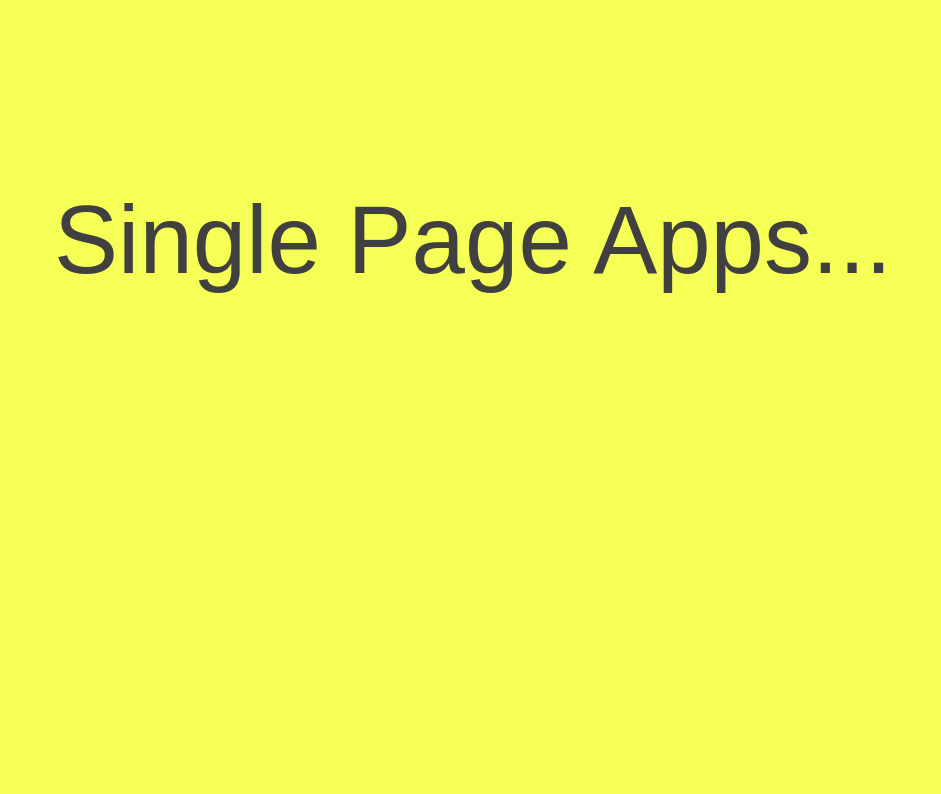
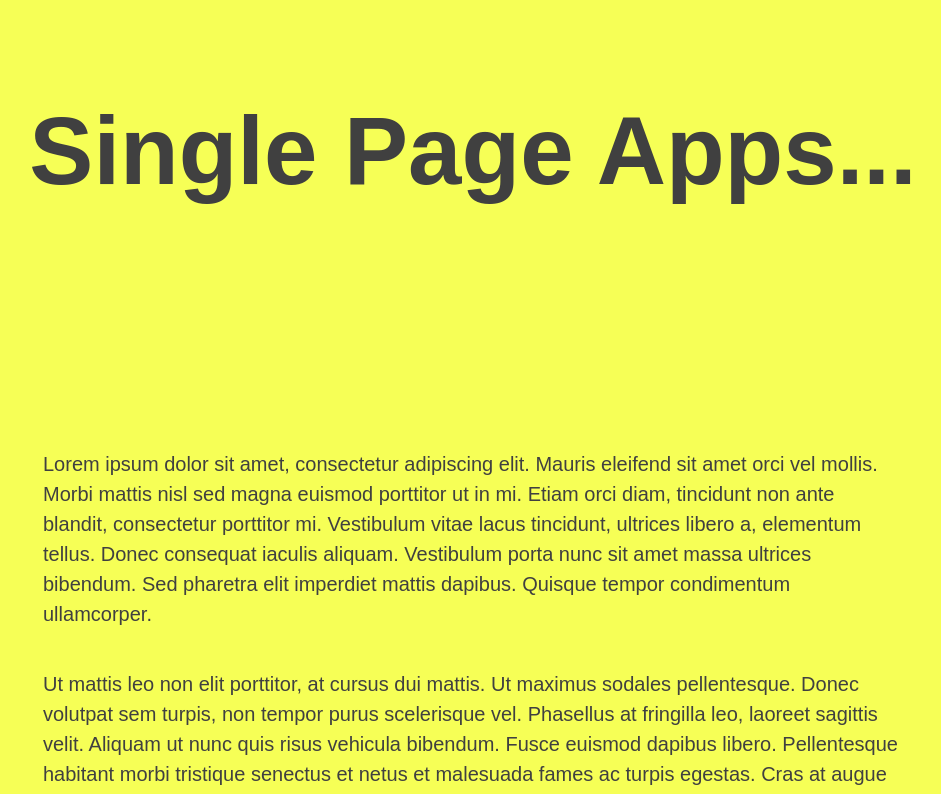
Before and after one commit to thathurtabit/spa-transition-workshop, a React (Create React App) app: page /page-1 in a window 1280 px wide. Shown: the part 160-954 px from the top of the page, without its empty margins (167-1108 px from the left). Before the commit the page ends 800 px from the top, so only its background shows below. Built offline with nearby package versions, Linux system fonts and the light colour scheme; what webfontloader would draw is missing.

Commit message:
Feat: More :lipstick:

```diff
--- a/src/App.js
+++ b/src/App.js
@@ -6,16 +6,15 @@ import theme from "./theme/theme";
 import GATracker from './helpers/GATracker';
 import Header from './components/molecules/Header/Header';
 import Routes from './components/organisms/Routes/Routes';
+import ScrollToTop from './helpers/ScrollToTop';
 
 /* eslint-disable */
 injectGlobal`
   html,
   body {
     height: 100%;
-    overflow: hidden;
     padding: 0;
     margin: 0;
-    min-height: 100%;
   }
 
   a:link,
@@ -37,19 +36,20 @@ injectGlobal`
   }
 
   ::selection {
-    background: #ffefd5;
-    color: #404040;
+    background: #404040;
+    color: #f6ff56;
   }
 `;
 /* eslint-enable */
 
 WebFont.load({
   google: {
-    families: ['Do Hyeon']
+    families: ['Do Hyeon', 'PT Sans']
   }
 });
 
 const AppWrapper = styled.section`
+  background: ${props => props.theme.colors.primary};
   font-family: 'Do Hyeon', sans-serif;
   overflow-x: hidden;
 `;
@@ -58,8 +58,10 @@ const App = () => (
   <BrowserRouter basename="/">
     <ThemeProvider theme={theme}>
       <AppWrapper>
-        <Header />
-        <Route path="/" component={GATracker(Routes, {})} />
+        <ScrollToTop>
+          <Header />
+          <Route path="/" component={GATracker(Routes, {})} />
+        </ScrollToTop>
       </AppWrapper>
     </ThemeProvider>
   </BrowserRouter>
--- a/src/components/molecules/Header/Header.styled.js
+++ b/src/components/molecules/Header/Header.styled.js
@@ -33,10 +33,11 @@ export const HeaderNavUl = styled.ul`
 
 export const HeaderNavLi = styled.li`
   list-style-type: none;
-  margin: 20px;
+  margin: 10px;
 
   a {
     align-items: center;
+    background: ${props => props.theme.colors.primary};
     border-radius: 100%;
     display: flex;
     flex-direction: column;
@@ -50,6 +51,10 @@ export const HeaderNavLi = styled.li`
       color: ${props => props.theme.colors.primary};
     }
   }
+
+  @media screen and (min-width: ${props => props.theme.breakpoints.md}) {
+    margin: 20px;
+  }
 `;
 
 const HeaderStyled = styled.header`
@@ -57,7 +62,7 @@ const HeaderStyled = styled.header`
   display: flex;
   color: ${props => props.theme.colors.light};
   flex-direction: row;
-  margin-top: 15px;
+  margin: 25px 15px 15px;
   text-align: center;
   position: relative;
 
--- a/src/components/organisms/Routes/Routes.styled.js
+++ b/src/components/organisms/Routes/Routes.styled.js
@@ -1,24 +1,48 @@
 import styled from "styled-components";
 
 const RoutesStyled = styled.section`
-    min-height: 100vh;
-    transition: transform ${props => props.theme.transition.duration} ${props => props.theme.transition.easeOut},
+
+    /* My Home page elements to transition */
+    .home-stuff {
+        transition: transform ${props => props.theme.transition.duration} ${props => props.theme.transition.cubicBez},
                 opacity ${props => props.theme.transition.duration} ${props => props.theme.transition.easeOut};
+    }
 
-
+    /* Home Transition from... */
     &.fade-enter,
     &.fade-exit.fade-exit-active {
-        opacity: 0;
-        transform: translateX(5%) rotateY(90deg) skew(45deg);
+        .home-stuff {
+            opacity: 0;
+            transform: translateX(-5vw);
+        }
     }
 
 
-    &.fade-enter.fade-enter-active,
-    &.fade-exit {
-        opacity: 1;
-        transform: translateX(0) rotateY(0) skew(0);
+    /* My ReusablePage elements to transition */
+    .title,
+    .content,
+    .home-stuff {
+        transition: transform ${props => props.theme.transition.duration} ${props => props.theme.transition.easeOut},
+                opacity ${props => props.theme.transition.duration} ${props => props.theme.transition.easeOut};
     }
 
+    .content {
+        transition-delay: 0.5s;
+    }
+
+    /* ReusablePage Transition from... */
+    &.fade-enter,
+    &.fade-exit.fade-exit-active {
+
+        .title {
+            opacity: 0;
+            transform: translateX(5%) rotateY(90deg) skew(45deg);
+        }
+        .content {
+            opacity: 0;
+            transform: translateY(10vh);
+        }
+    }
 `;
 
 export default RoutesStyled;
--- a/src/components/pages/ReusablePage/Page.styled.js
+++ b/src/components/pages/ReusablePage/Page.styled.js
@@ -1,11 +1,12 @@
 import styled from 'styled-components';
 
-const PageWrap = styled.section`
+const PageStyled = styled.section`
     align-items: center;
     display: flex;
     flex-direction: column;
-    height: 100vh;
     justify-content: center;
+    margin-top: 10vh;
+    overflow: hidden;
 
     &.page-style-1 {
         /* Stuff here ? */
@@ -26,9 +27,9 @@ const PageWrap = styled.section`
             display: inline-block;
             opacity: 0;
             transform: translateY(50%);
-            transition: transform 0.5s ${props => props.theme.transition.cubicBez},
-                        opacity 0.5s ${props => props.theme.transition.easeOut};
-            transition-delay: 0.5s;
+            transition: transform 0.75s ${props => props.theme.transition.cubicBez},
+                        opacity 0.75s ${props => props.theme.transition.easeOut};
+            transition-delay: 1s;
 
             .fade-enter-done & {
                 opacity: 1;
@@ -38,4 +39,4 @@ const PageWrap = styled.section`
     }
 `;
 
-export default PageWrap;
+export default PageStyled;
--- a/src/components/pages/ReusablePage/ReusablePage.js
+++ b/src/components/pages/ReusablePage/ReusablePage.js
@@ -1,13 +1,27 @@
 import React from 'react';
 import PropTypes from "prop-types";
-import { IndentContent } from "./ReuseablePage.styled";
+import { IndentTitle, IndentContent } from "./ReuseablePage.styled";
 import PageStyled from './Page.styled';
 
 const ReusablePage = (props) => {
     const { content, pageStyle } = props;
     return (
         <PageStyled className={pageStyle}>
-            <IndentContent className="content">{content} {pageStyle === 'page-style-4' && <span role="img" aria-label="OK emoji">👌</span>}</IndentContent>
+            <IndentTitle className="title">
+                {content} {pageStyle === 'page-style-4' && <span role="img" aria-label="OK emoji">👌</span>}
+            </IndentTitle>
+
+            <IndentContent className="content">
+                <p>Lorem ipsum dolor sit amet, consectetur adipiscing elit. Mauris eleifend sit amet orci vel mollis. Morbi mattis nisl sed magna euismod porttitor ut in mi. Etiam orci diam, tincidunt non ante blandit, consectetur porttitor mi. Vestibulum vitae lacus tincidunt, ultrices libero a, elementum tellus. Donec consequat iaculis aliquam. Vestibulum porta nunc sit amet massa ultrices bibendum. Sed pharetra elit imperdiet mattis dapibus. Quisque tempor condimentum ullamcorper.</p>
+
+                <p>Ut mattis leo non elit porttitor, at cursus dui mattis. Ut maximus sodales pellentesque. Donec volutpat sem turpis, non tempor purus scelerisque vel. Phasellus at fringilla leo, laoreet sagittis velit. Aliquam ut nunc quis risus vehicula bibendum. Fusce euismod dapibus libero. Pellentesque habitant morbi tristique senectus et netus et malesuada fames ac turpis egestas. Cras at augue lacus. Sed congue blandit consequat. Duis dictum vitae augue non dignissim.</p>
+
+                <p>Suspendisse purus risus, facilisis quis nulla et, mattis placerat orci. Nunc et risus sit amet lectus pharetra finibus non nec mi. Proin rutrum accumsan ante non semper. Proin id pharetra ante, ac venenatis nunc. Vivamus aliquet diam et arcu ornare accumsan. Aenean euismod massa vel arcu posuere, a egestas leo sollicitudin. Quisque interdum tempus nunc. Pellentesque fringilla sollicitudin purus sit amet aliquam. Nullam quis vestibulum enim. Donec sagittis diam tellus, at iaculis elit faucibus non.</p>
+
+                <p>Cras ut viverra neque, eu porttitor purus. Vestibulum interdum iaculis nunc. Suspendisse pulvinar, diam a dignissim dictum, lacus nisi pulvinar sapien, vitae ornare massa tortor eu tellus. Quisque neque urna, malesuada vitae risus et, efficitur egestas orci. Donec et leo ligula. Ut vitae magna et turpis blandit ullamcorper vitae non nibh. Suspendisse vitae enim sed arcu faucibus luctus. Quisque gravida felis sit amet iaculis tempus. Pellentesque viverra enim quis felis porttitor, ut vehicula enim tincidunt. Aliquam id justo dolor. Sed ex justo, sollicitudin venenatis erat a, venenatis auctor risus. Sed semper metus non pretium blandit. Suspendisse a pellentesque risus. Praesent rutrum eu augue at accumsan. Nunc lobortis dictum nisl, sit amet consequat ligula maximus et. Vivamus vestibulum orci sed orci ultricies, vitae porttitor lorem dapibus.</p>
+
+                <p>Quisque iaculis maximus quam, nec pretium nisl fermentum a. Vestibulum a nulla vel leo ultricies dictum a quis erat. Nam facilisis, nunc eu tincidunt porttitor, metus quam eleifend mauris, in dictum risus risus eget arcu. Quisque pellentesque massa eu luctus ultricies. Vivamus at hendrerit purus. Aenean commodo auctor purus id tristique. Nam pulvinar cursus sem eget accumsan. Aenean vitae velit in nunc finibus aliquet. Ut vel lacus fringilla, lacinia lorem sed, volutpat ipsum.</p>
+            </IndentContent>
         </PageStyled>
     );
 };
--- a/src/components/pages/ReusablePage/ReuseablePage.styled.js
+++ b/src/components/pages/ReusablePage/ReuseablePage.styled.js
@@ -1,31 +1,47 @@
 import styled from 'styled-components';
 
 export const PageWrap = styled.section`
+    @media screen and (min-width: ${props => props.theme.breakpoints.md}) {
         align-items: center;
         display: flex;
         flex-direction: column;
-    height: 100vh;
         justify-content: center;
-    transition: background-color ${props => props.theme.transition.duration} ${props => props.theme.transition.easeOut};
+        min-height: 100vh;
+    }
 `;
 
-export const IndentContent = styled.section`
+export const IndentTitle = styled.h1`
     font-size: calc(${props => props.theme.fonts.baseSize} + 10vmin);
     padding: 3rem;
     position: relative;
     text-align: center;
 `;
 
-export const HomeContent = IndentContent.extend`
+export const IndentContent = styled.section`
+    font-size: calc(${props => props.theme.fonts.baseSize} + 0.5vmin);
+    font-family: ${props => props.theme.fonts.secondary};
+    line-height: 1.5;
+    margin: 0 auto;
+    max-width: 860px;
+    padding: 3rem;
+    position: relative;
+
+    p {
+        margin-bottom: 2.5rem;
+    }
+`;
+
+export const HomeContent = styled.section`
     font-size: calc(${props => props.theme.fonts.baseSize} + 0.1vmin);
     line-height: 1.4;
-    margin: 0 auto;
     max-width: 480px;
+    padding: 3rem;
     text-align: left;
 
     &.home-stuff a {
         color: ${props => props.theme.colors.primary};
         position: relative;
+        z-index: 1;
 
         &::before {
             background-color: ${props => props.theme.colors.dark};
@@ -54,12 +70,14 @@ export const HomeContent = IndentContent.extend`
         padding: 0;
     }
 
+    @media screen and (min-width: ${props => props.theme.breakpoints.md}) {
         .ul-row {
             display: flex;
             list-style-type: none;
 
             li {
                 margin-right: 10px;
+            }
         }
     }
 
--- /dev/null
+++ b/src/helpers/ScrollToTop.js
@@ -0,0 +1,16 @@
+import { Component } from 'react';
+import { withRouter } from 'react-router-dom';
+
+class ScrollToTop extends Component {
+    componentDidUpdate(prevProps) {
+        if (this.props.location !== prevProps.location) {
+            window.scrollTo(0, 0)
+        }
+    }
+
+    render() {
+        return this.props.children
+    }
+}
+
+export default withRouter(ScrollToTop)
--- a/src/theme/theme.js
+++ b/src/theme/theme.js
@@ -1,7 +1,7 @@
 // Define what styled components base-theme will look like
 const theme = {
     colors: {
-        primary: '#F9E03B',
+        primary: '#f6ff56',
         secondary: '#59CD90',
         tertiary: '#17BEBB',
         quaternary: '#F79D84',
@@ -11,11 +11,11 @@ const theme = {
     },
     fonts: {
         baseSize: '16px',
-        primary: `'futura-pt', sans-serif`,
-        secondary: `'Open Sans', serif`,
+        primary: `'Do Hyeon', sans-serif`,
+        secondary: `'PT Sans', sans-serif`,
     },
     transition: {
-        duration: '0.25s',
+        duration: '0.5s',
         cubicBez: 'cubic-bezier(0.175, 0.885, 0.32, 1.275)',
         easeOut: 'cubic-bezier(0.23, 1, 0.32, 1)',
     },
```
Lines whose indentation alone changed are shown as unchanged.
